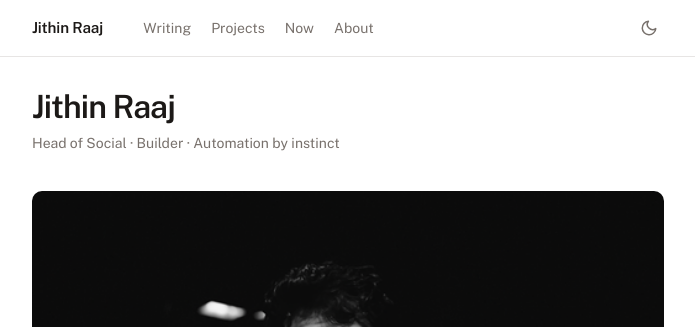
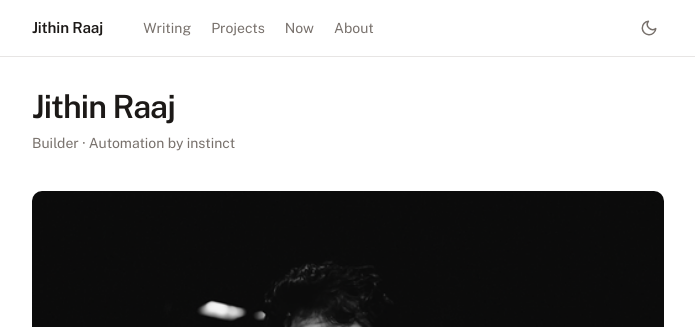
Before and after one commit to jithinrajtk/jithinrajtk.github.io, a Jekyll site: the page built from index.html, in a window 1280 px wide and 1185 px high. Shown: the top 327 px of the window, without its empty margins (292-987 px from the left). Built offline with Jekyll 4.4.1, drawn with Linux system fonts in a browser that asks for light colours; nearby versions of some CDN libraries.

Commit message:
Remove 'Head of Social' from homepage tagline — kills redundancy with bio
Tagline said it, bio said it again two lines later. Tagline now carries
only what bio doesn't: Builder · Automation by instinct. Bio retains
'Head of Social at Entri' as the contextual explanation. H1 kept for SEO.

```diff
--- a/index.html
+++ b/index.html
@@ -7,7 +7,7 @@ title: Jithin Raaj
 
   <div class="home-hero">
     <h1 class="home-name">Jithin Raaj</h1>
-    <p class="home-role">Head of Social · Builder · Automation by instinct</p>
+    <p class="home-role">Builder · Automation by instinct</p>
   </div>
 
   <div class="home-intro">
```
